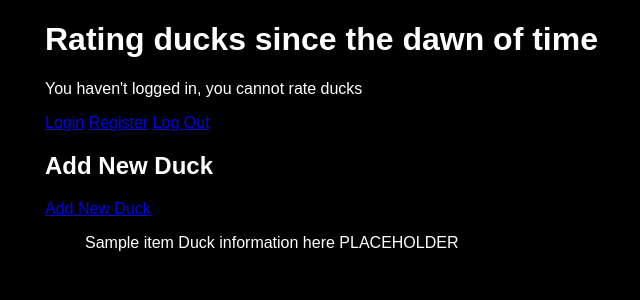
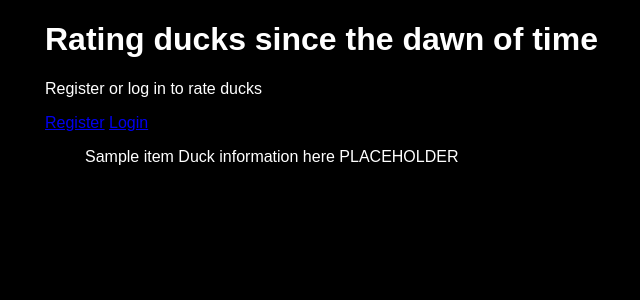
Before and after one commit to KarmaWSYD/duck-rater, a Flask app: template templates/index.html in a window 1280 px wide. Shown: the top 300 px of the page, without its empty margins (195-835 px from the left). Run offline with Flask 3, Linux system fonts and the light colour scheme; the template is opened without the code that fills it: most values are stand-ins (such as "Sample title", 1, 10 or a date in 2020).

Commit message:
feat: show relevant options for register/login/logout based on session

```diff
--- a/templates/index.html
+++ b/templates/index.html
@@ -1,6 +1,7 @@
 <!DOCTYPE html>
 <html>
 <link rel="stylesheet" href="/static/main.css"> <!-- should this be specified separately for each thing?-->
+
 <head>
   <title>Duck Rater</title>
 </head>
@@ -9,21 +10,25 @@
   <h1>Rating ducks since the dawn of time</h1>
   {% if session.username %}
   <p>
-    Hello, {{ session.username }}
+    Welcome to Duck Rater, {{ session.username }}!
   </p>
   {% else %}
   <p>
-    You haven't logged in, you cannot rate ducks
+    Register or log in to rate ducks
   </p>
   {% endif %}
 
   <p>
+    {% if session.username %}
+    <a href="/logout">Log Out</a>
+    {% else %}
+    <a href="/register">Register</a>
     <a href="/login">Login</a>
-    <a href="/register">Register</a>
-    <a href="/logout">Log Out</a>
+    {% endif %}
   </p>
+</body>
 
-</body>
+{% if session.username %}
 
 <body>
   <h2>Add New Duck</h2>
@@ -31,6 +36,7 @@
     <a href="/new-duck">Add New Duck</a>
   </p>
 </body>
+{% endif %}
 
 <ul>
   {% for item in items %}
```
Lines whose indentation alone changed are shown as unchanged.
